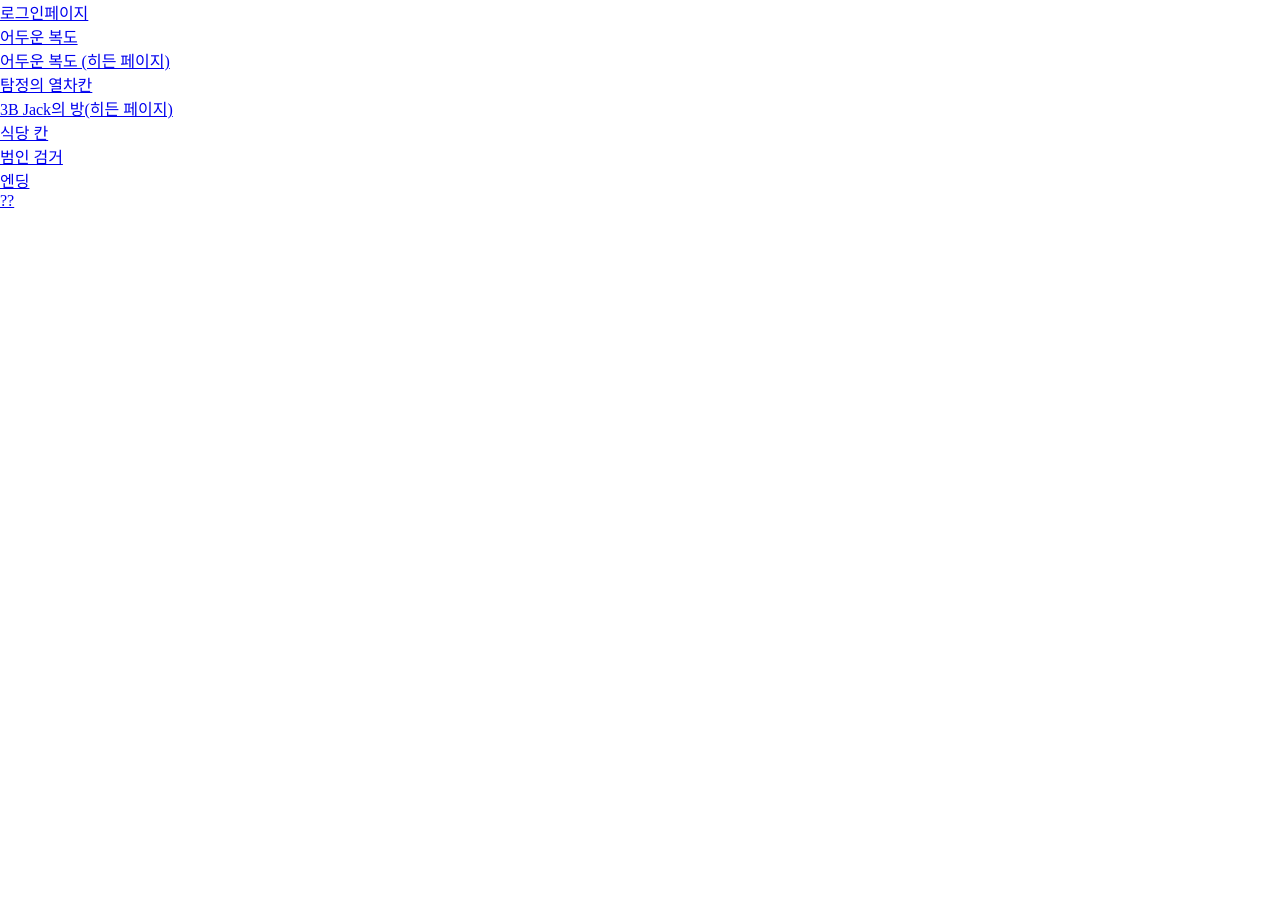
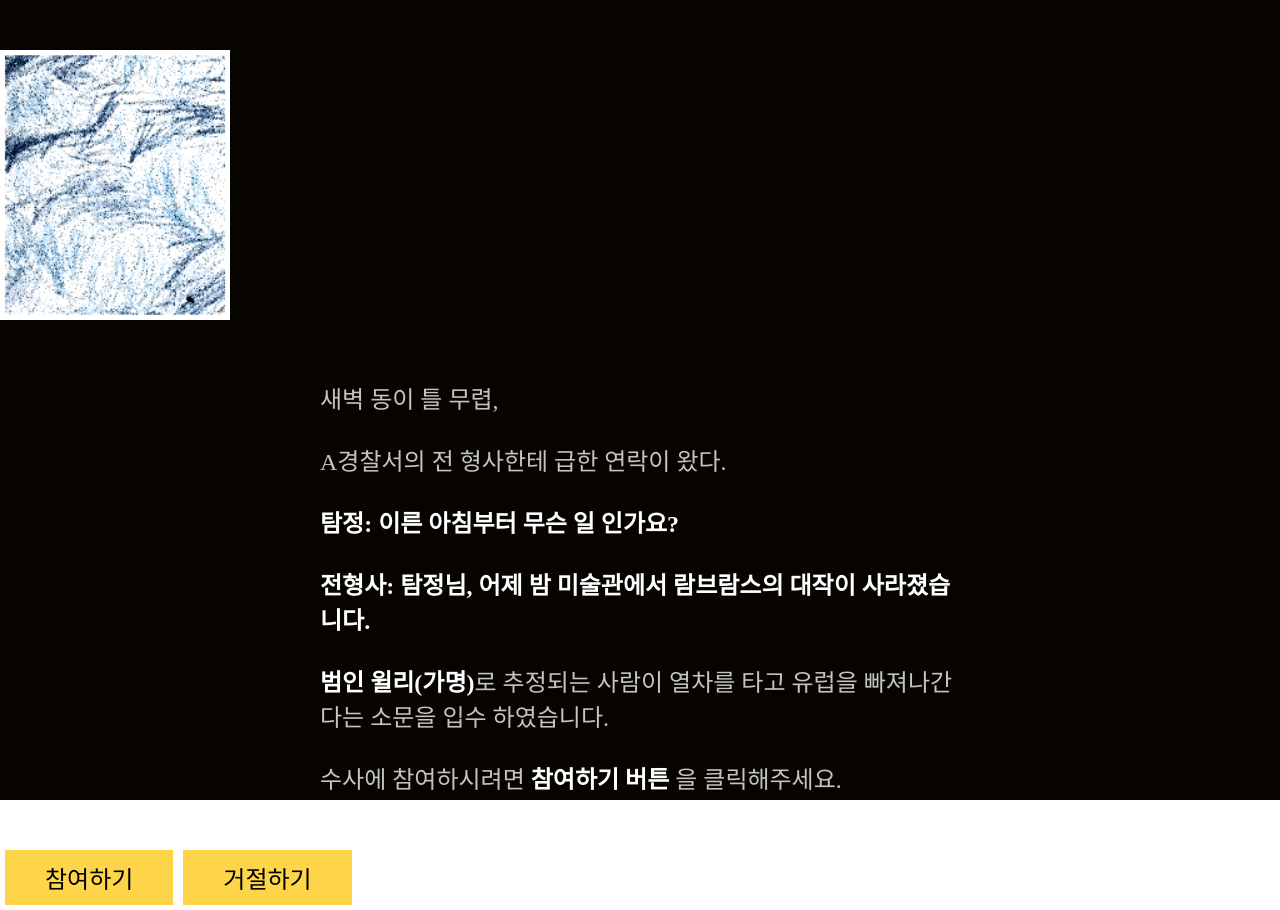
Before and after one commit to yerimgim/where-is-willie, a React (Create React App) app: page /mainStory in a window 1280 px wide. Before the commit the page ends 800 px from the top, so only its background shows below. Built offline with nearby package versions, Linux system fonts and the light colour scheme.

Commit message:
style: Add failure ending page

```diff
--- a/src/app/App.js
+++ b/src/app/App.js
@@ -1,11 +1,12 @@
 import React from "react";
 
-import { Route, Switch, Link } from "react-router-dom";
+import { Route, Switch } from "react-router-dom";
 
 import MainHiddenChapter from "../feature/chapter/hiddenChapter/MainHiddenChapter";
 import SecondHiddenChapter from "../feature/chapter/hiddenChapter/SecondHiddenChapter";
 import LastChapter from "../feature/chapter/lastChapter/LastChapter";
 import MainChapter from "../feature/chapter/mainChapter/MainChapter";
+import MainStory from "../feature/chapter/mainChapter/MainStory";
 import SecondChapter from "../feature/chapter/secondChapter/SecondChapter";
 import ThirdChapter from "../feature/chapter/thirdChapter/ThirdChapter";
 import Failure from "../feature/ending/Failure";
@@ -15,7 +16,7 @@ import Main from "../feature/main/Main";
 function App() {
   return (
     <>
-      <ul>
+      {/* <ul>
         <li>
           <Link to="/">로그인페이지</Link>
         </li>
@@ -43,10 +44,13 @@ function App() {
         <li>
           <Link to="/ending/deadEnding">??</Link>
         </li>
-      </ul>
+      </ul> */}
       <Switch>
         <Route path="/" exact>
           <Main />
+        </Route>
+        <Route path="/mainStory">
+          <MainStory />
         </Route>
         <Route path="/mainChapter">
           <MainChapter />
@@ -72,7 +76,6 @@ function App() {
           <Success />
         </Route>
         <Route path="/ending/fail">
-          <h1>죽음엔딩 페이지</h1>
           <Failure />
         </Route>
       </Switch>
--- a/src/common/components/Ending.js
+++ b/src/common/components/Ending.js
@@ -23,18 +23,22 @@ const Entry = styled.ul`
   position: relative;
   top: 50%;
   transform: translateY(-50%);
+  width: 50%;
+  margin: 0 auto;
+  color: var(--white-color);
+  font-size: 35px;
   text-align: center;
-  width: 100%;
+  list-style: none;
+
+  button {
+    padding: 10px;
+    font-size: 26px;
+    color: var(--white-color);
+  }
 
   li:last-child {
-    /* width: 50%; */
-    /* padding: 10px 0; */
     background: var(--black-color);
     color: var(--white-color);
-    width: 50%;
-    font-size: 25px;
-    list-style: none;
-    line-height: 1.6;
     white-space: pre-wrap;
   }
 `;
--- a/src/data/letter.json
+++ b/src/data/letter.json
@@ -1,3 +1,3 @@
 {
-  "content": "어제 연락드린 전 형사입니다. \n 윌리는 현재 유럽 횡단 열차를 타고 시베리아로 \n 도주 예정 중이라고 합니다. 열차 시간과 좌석, 윌리의 인상착의를 적은 메시지를 곳곳에 숨겨두겠습니다. \n 행운을 빕니다."
+  "content": "유선상으로 연락드린 전 형사입니다.\n윌리로 추정되는 자의 열차 시간과 좌석, 인상착의를 적은 메시지를 곳곳에 숨겨두겠습니다. \n행운을 빕니다. \n*상단의 닫기 버튼을 클릭하면 게임이 시작됩니다. "
 }
--- a/src/data/thirdChapter.json
+++ b/src/data/thirdChapter.json
@@ -10,6 +10,6 @@
   "placeholder":"/* use grid property */",
   "success": ["/lastChapter", "범인은 누구일까?"],
   "successHint": ["...음?"],
-  "fail": ["/ending/fail", "The end"],
+  "fail": ["/ending/fail"],
   "failureHint": "누군가 내 어깨를 잡는다."
 }
--- a/src/feature/chapter/mainChapter/Letter.js
+++ b/src/feature/chapter/mainChapter/Letter.js
@@ -1,12 +1,19 @@
 import React from "react";
 
 import { useSelector } from "react-redux";
+import { useHistory } from "react-router-dom";
 import styled from "styled-components";
 
 import letter from "../../../data/letter.json";
 
 const Letter = ({ closeModal }) => {
+  const history = useHistory();
   const user = useSelector((state) => state.user.name);
+
+  const onClick = () => {
+    closeModal;
+    history.push("/mainChapter");
+  };
   return (
     <Entry>
       <div className="book">
@@ -17,7 +24,9 @@ const Letter = ({ closeModal }) => {
         </div>
 
         <div className="last-page">
-          <button onClick={closeModal}>XXXXXXX</button>
+          <div className="button-box">
+            <button onClick={onClick}>X 닫기</button>
+          </div>
           <h4>안녕하세요, {user} 탐정님</h4>
           <div className="content">{letter.content}</div>
         </div>
@@ -94,20 +103,25 @@ const Entry = styled.div`
   }
 
   .last-page {
-    font-size: 40px;
+    font-size: 28px;
     line-height: 60px;
   }
 
   .last-page h4 {
-    margin: 40px;
+    margin: 10px 40px;
   }
 
   .last-page .content {
     margin: 40px;
   }
 
-  .last-page button {
-    font-size: 40px;
+  .button-box {
+    padding: 20px;
+    text-align: right;
+
+    button {
+      font-size: 30px;
+    }
   }
 `;
 
--- a/src/feature/chapter/mainChapter/MainChapter.js
+++ b/src/feature/chapter/mainChapter/MainChapter.js
@@ -1,23 +1,16 @@
 import React, { useState, useEffect } from "react";
 
-import { AiOutlineMail, AiOutlineFile } from "react-icons/ai";
+import { AiOutlineFile } from "react-icons/ai";
 import styled from "styled-components";
 
-import Modal from "../../../common/components/modal/Modal";
 import Quiz from "../../../common/components/Quiz";
 import SoundIcon from "../../../common/components/SoundIcon";
 import quiz from "../../../data/mainChapter.json";
-import Letter from "./Letter";
 
 const MainChapter = () => {
-  const [modalOpen, setModalOpen] = useState(false);
   const [time, setTime] = useState(false);
   const [isVisible, setVisible] = useState(false);
   const [value, setValue] = useState("");
-
-  const closeModal = () => {
-    setModalOpen(!modalOpen);
-  };
 
   useEffect(() => {
     const timer = setTimeout(() => {
@@ -34,26 +27,11 @@ const MainChapter = () => {
   return (
     <>
       <Main>
-        {time === true ? (
-          <AiOutlineMail
-            className="mail-icon"
-            size="32px"
-            color="white"
-            onClick={closeModal}
-          />
-        ) : null}
-
         <VideoSection>
           <video height="100%" autoPlay>
             <source src="/assets/corridor-illustrator.mp4" type="video/mp4" />
           </video>
         </VideoSection>
-
-        {modalOpen && (
-          <Modal>
-            <Letter closeModal={closeModal} />
-          </Modal>
-        )}
 
         {time === true ? (
           <AiOutlineFile
--- /dev/null
+++ b/src/feature/chapter/mainChapter/MainStory.js
@@ -0,0 +1,134 @@
+import React, { useState } from "react";
+
+import { useSelector } from "react-redux";
+import { useHistory } from "react-router-dom";
+import styled, { keyframes } from "styled-components";
+
+import Modal from "../../../common/components/modal/Modal";
+import Letter from "./Letter";
+
+const MainStory = () => {
+  const [modalOpen, setModalOpen] = useState(false);
+  const user = useSelector((state) => state.user.name);
+  const history = useHistory();
+
+  const closeModal = () => {
+    setModalOpen(!modalOpen);
+  };
+
+  const onClick = () => {
+    history.push("/");
+  };
+
+  return (
+    <Entry>
+      <div className="img-box">
+        <img src="assets/masterpiece.png" />
+      </div>
+      <Text>
+        <p>새벽 동이 틀 무렵,</p>
+        <br />
+        <p>A경찰서의 전 형사한테 급한 연락이 왔다.</p>
+        <br />
+        <p>
+          <span>{user} 탐정: 이른 아침부터 무슨 일 인가요?</span>
+        </p>
+        <br />
+        <p>
+          <span>
+            전형사:
+            {user} 탐정님, 어제 밤 미술관에서 람브람스의 대작이 사라졌습니다.
+          </span>
+        </p>
+        <br />
+        <p>
+          <span>범인 윌리(가명)</span>로 추정되는 사람이 열차를 타고 유럽을
+          빠져나간다는 소문을 입수 하였습니다.
+        </p>
+        <br />
+        <p>
+          수사에 참여하시려면 <span> 참여하기 버튼 </span>을 클릭해주세요.
+        </p>
+      </Text>
+
+      <Buttons>
+        <button className="start" onClick={closeModal}>
+          참여하기
+        </button>
+
+        {modalOpen && (
+          <Modal>
+            <Letter closeModal={closeModal} />
+          </Modal>
+        )}
+        <button className="start" onClick={onClick}>
+          거절하기
+        </button>
+      </Buttons>
+    </Entry>
+  );
+};
+
+const fadeIn = keyframes`
+  0% {
+    opacity: 0;
+    transform: translateY(20px);
+  }
+  100% {
+    opacity: 1;
+    transform: none;
+  }
+`;
+
+const Entry = styled.div`
+  height: 100vh;
+  background-color: var(--black-color);
+  font-size: 24px;
+
+  .img-box {
+    padding: 50px 0;
+
+    img {
+      width: 230px;
+      height: 270px;
+    }
+  }
+`;
+
+const Text = styled.div`
+  width: 50%;
+  margin: 10px auto 50px auto;
+  color: var(--light-grey-color);
+  animation: ${fadeIn} 3s ease-in-out;
+
+  p {
+    text-align: left;
+  }
+
+  span {
+    color: var(--white-color);
+    font-weight: bold;
+  }
+`;
+
+const Buttons = styled.div`
+  animation: ${fadeIn} 5s ease-in-out;
+
+  button.start {
+    margin: 5px;
+    padding: 10px 40px;
+    height: 100%;
+    font-size: 24px;
+    background-color: var(--yellow-color);
+    transition-duration: 0.4s;
+    cursor: pointer;
+
+    &:hover {
+      background: #fff;
+      box-shadow: 0px 2px 10px 5px #97b1bf;
+      color: #000;
+    }
+  }
+`;
+
+export default MainStory;
--- a/src/feature/ending/Failure.js
+++ b/src/feature/ending/Failure.js
@@ -24,8 +24,14 @@ const Failure = () => {
 
   return (
     <Main>
+      <div className="deco">
+        <img src="/assets/policeline.png" />
+      </div>
       <h1 className="ending">{text}</h1>
       {location.state ? <Ending summary={location.state.info} /> : null}
+      <div className="bottom-deco">
+        <img src="/assets/policeline.png" />
+      </div>
     </Main>
   );
 };
@@ -33,15 +39,32 @@ const Failure = () => {
 const Main = styled.div`
   width: 100%;
   height: 100vh;
+  position: relative;
+  background-color: var(--black-color);
+  overflow: hidden;
 
-  position: relative;
+  .deco {
+    position: absolute;
+    top: 0;
+    right: 0;
+    transform: translate(250px, 20px) rotate(20deg) scale(0.8);
+  }
+
+  .bottom-deco {
+    position: absolute;
+    top: 100%;
+    right: 0;
+    transform: translate(-600px, 10px) rotate(20deg) scale(0.8);
+  }
 
   .ending {
+    color: var(--white-color);
     text-align: center;
     position: absolute;
     top: 40%;
     left: 50%;
     transform: translate(-48%, -50%);
+    font-size: 50px;
   }
 `;
 
--- a/src/feature/main/Main.js
+++ b/src/feature/main/Main.js
@@ -13,7 +13,7 @@ const Main = () => {
 
   const handleClick = (event) => {
     event.preventDefault();
-    history.push("/mainChapter");
+    history.push("/mainStory");
   };
 
   const onChange = (event) => {
```
Also changed, not shown: public/assets/masterpiece.png (added), public/assets/policeline.png (added).
